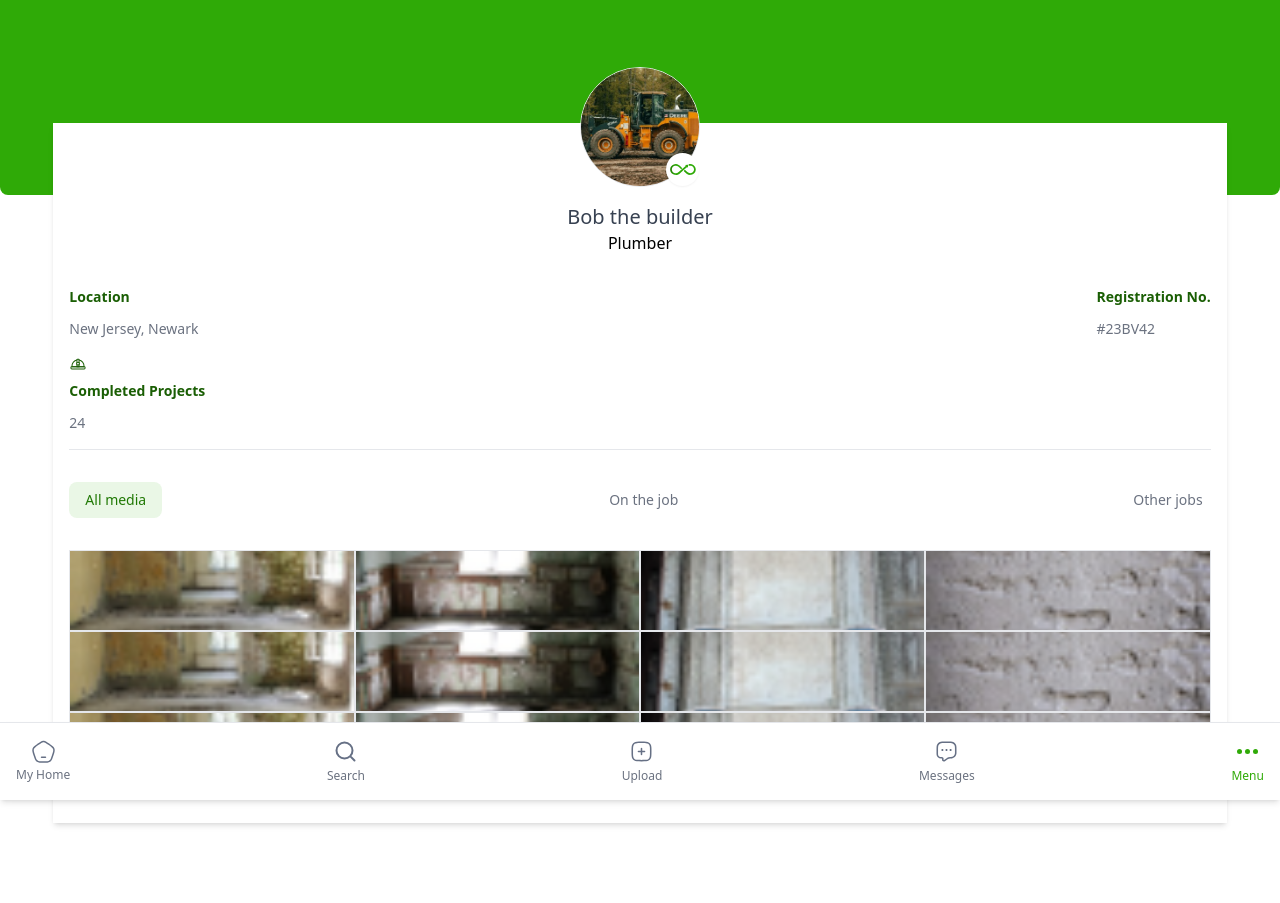
After one commit to Benmore-Studio/benmore-app-sproost, a Django app: page /contractors/1/ in a window 1280 px wide. The commit adds this page. Run offline with Django 5.2, Linux system fonts and the light colour scheme; some libraries are stand-ins or nearby versions.

Commit message:
feat: working on sproost screenss

```diff
--- a/main/urls.py
+++ b/main/urls.py
@@ -13,6 +13,7 @@ urlpatterns = [
     path('assign-agent/', views.assignAgent, name="assign-agent"),
     path('property-list/', views.propertyList, name="property-list"),
     path('contractors/', views.contractors, name="contractors"),
+    path('contractors/<str:profession>/', views.contractorDetail, name="contractors"),
     path('login/', views.loginUser, name="login"),
     path('signup/', views.signUpUser, name="signup"),
 ]
--- a/main/views.py
+++ b/main/views.py
@@ -59,5 +59,24 @@ def MenuList(request):
     return render(request, 'user/menu.html', context)
 
 def contractors(request):
+    searchResults = [
+        {'name': 'Olivia Rhye', 'profession': 'plumber', 'phone': '+1 834 955 0920', 'email': 'olivia@untitledui.com'},
+        {'name': 'Phoenix Baker', 'profession': 'electrician', 'phone': '+1 834 955 0920', 'email': 'olivia@untitledui.com'},
+        {'name': 'Lana Steiner', 'profession': 'carpenter', 'phone': '+1 834 955 0920', 'email': 'olivia@untitledui.com'},
+        {'name': 'Demi Wilkinson', 'profession': 'interior designer', 'phone': '+1 834 955 0920', 'email': 'olivia@untitledui.com'},
+        {'name': 'Candice Wua', 'profession': 'painter', 'phone': '+1 834 955 0920', 'email': 'olivia@untitledui.com'},
+        {'name': 'Natali Craig', 'profession': 'carpenter', 'phone': '+1 834 955 0920', 'email': 'olivia@untitledui.com'},
+        {'name': 'Drew Cano', 'profession': 'painter', 'phone': '+1 834 955 0920', 'email': 'olivia@untitledui.com'},
+        {'name': 'Phoenix Baker', 'profession': 'electrician', 'phone': '+1 834 955 0920', 'email': 'olivia@untitledui.com'},
+        {'name': 'Lana Steiner', 'profession': 'carpenter', 'phone': '+1 834 955 0920', 'email': 'olivia@untitledui.com'},
+        {'name': 'Demi Wilkinson', 'profession': 'interior designer', 'phone': '+1 834 955 0920', 'email': 'olivia@untitledui.com'},
+
+    ]
+    context ={
+        'contractors': searchResults
+    }
+    return render(request, 'user/contractors.html', context)
+
+def contractorDetail(request, profession):
     context ={}
-    return render(request, 'user/contractors.html', context)
+    return render(request, 'user/contractorDetail.html', context)
--- /dev/null
+++ b/static/js/contractorDetail.js
@@ -0,0 +1,17 @@
+function openTab(evt, tabName) {
+  var i, tabcontent, tablinks
+  tabcontent = document.getElementsByClassName("tabcontent")
+  for (i = 0; i < tabcontent.length; i++) {
+    tabcontent[i].style.display = "none"
+  }
+  tablinks = document.getElementsByClassName("tablinks")
+  for (i = 0; i < tablinks.length; i++) {
+    tablinks[i].className = tablinks[i].className.replace(" active", "")
+  }
+  document.getElementById(tabName).style.display = "block"
+  evt.currentTarget.className += " active"
+}
+
+// By default, open the first tab
+document.getElementById("tab1").style.display = "block"
+document.getElementsByClassName("tablinks")[0].className += " active"
--- a/templates/user/base.html
+++ b/templates/user/base.html
@@ -14,6 +14,7 @@
           extend: {
             colors: {
               primary: "#2FAA07",
+              "primarydark": "#1A5E04",
               "toneLightGreen": "#EAF7E6",
             },
             fontFamily: {
--- a/templates/user/bottom_navigation.html
+++ b/templates/user/bottom_navigation.html
@@ -20,8 +20,8 @@
       <img src="{% static 'svgs/Message.svg' %}" alt="" class="" />
       <span class="text-gray-500 text-xs">Messages</span>
     </a>
-    <a href="{% url 'main:menu' %}" class="inline-flex flex-col gap-1 items-center">
-      {% if url_name == 'menu' %}
+    <a href="{% url 'main:menu'  %}" class="inline-flex flex-col gap-1 items-center">
+      {% if url_name == 'menu' or url_name == 'contractors' %}
       <img src="{% static 'svgs/more-horizon-green.svg' %}" alt="" class="" />
       <span class="text-primary text-xs">Menu</span> {% else %}
       <img src="{% static 'svgs/more-horizon.svg' %}" alt="" class="" />
--- /dev/null
+++ b/templates/user/contractorDetail.html
@@ -0,0 +1,94 @@
+{% extends "user/base.html" %} {% load static %} {% block content %}
+<style>
+  .tabcontent {
+    display: none;
+  }
+
+  .tablinks.active {
+    background-color: #eaf7e6;
+    border-radius: 8px;
+    padding: 8px 16px;
+    color: #217905;
+  }
+</style>
+
+<main class="w-full">
+  <div class="w-full h-[195px] rounded-bl-lg rounded-br-lg bg-primary"></div>
+  <div class="min-h-[750px] mt-[-8rem]">
+    <div class="w-[120px] h-[120px] relative rounded-full border border-enutral-150 mx-auto mt-[-1rem]">
+      <img src="{% static 'images/truck.jpeg' %}" alt="" class="w-full h-full object-cover rounded-full" />
+      <div class="w-[33px] h-[33px] rounded-full bg-white flex items-center justify-center absolute bottom-0 right-0 shadow-sm">
+        <img src="{% static 'svgs/sproost.svg' %}" alt="" class="w-[26px] h-[12px] object-contain" />
+      </div>
+    </div>
+    <div class="w-11/12 mx-auto bg-white min-h-[700px] shadow-md mt-[-4rem]">
+      <div class="pt-20">
+        <!-- header -->
+        <div class="flex flex-col items-center justify-center mb-4">
+          <h3 class="text-xl text-gray-700">Bob the builder</h3>
+          <p class="font-[300]">Plumber</p>
+        </div>
+        <!-- content -->
+        <div class="w-full p-4 flex flex-col gap-4">
+          <div class="w-full flex items-center justify-between">
+            <div class="flex flex-col gap-3">
+              <span class="text-primarydark font-bold text-sm">Location</span>
+              <span class="text-gray-500 text-sm">New Jersey, Newark</span>
+            </div>
+            <div class="flex flex-col gap-3">
+              <span class="text-primarydark font-bold text-sm">Registration No.</span>
+              <span class="text-gray-500 text-sm">#23BV42</span>
+            </div>
+          </div>
+          <div class="flex flex-col gap-2 border-b border-neutral-150 pb-4">
+            <img src="{% static 'svgs/helmet.svg' %}" alt="" class="w-[18px] h-[18px] object-contain" />
+            <div class="flex flex-col gap-3">
+              <span class="text-primarydark font-bold text-sm">Completed Projects</span>
+              <span class="text-gray-500 text-sm">24</span>
+            </div>
+          </div>
+        </div>
+        <!-- tabs -->
+        <div class="tab flex flex-items-center justify-between p-4">
+          <button class="tablinks p-2 text-gray-500 text-sm font-medium" onclick="openTab(event, 'tab1')">All media</button>
+          <button class="tablinks p-2 text-gray-500 text-sm font-medium" onclick="openTab(event, 'tab2')">On the job</button>
+          <button class="tablinks p-2 text-gray-500 text-sm font-medium" onclick="openTab(event, 'tab3')">Other jobs</button>
+        </div>
+
+        <div id="tab1" class="tabcontent p-4">
+          <div class="w-full grid grid-cols-4">
+            <img src="{% static 'images/contract-img-1.png' %}" alt="" class="w-full h-[81px] border border-neutral-150 object-cover" />
+            <img src="{% static 'images/contract-img-2.png' %}" alt="" class="w-full h-[81px] border border-neutral-150 object-cover" />
+            <img src="{% static 'images/contract-img-3.png' %}" alt="" class="w-full h-[81px] border border-neutral-150 object-cover" />
+            <img src="{% static 'images/contract-img-4.png' %}" alt="" class="w-full h-[81px] border border-neutral-150 object-cover" />
+            <img src="{% static 'images/contract-img-1.png' %}" alt="" class="w-full h-[81px] border border-neutral-150 object-cover" />
+            <img src="{% static 'images/contract-img-2.png' %}" alt="" class="w-full h-[81px] border border-neutral-150 object-cover" />
+            <img src="{% static 'images/contract-img-3.png' %}" alt="" class="w-full h-[81px] border border-neutral-150 object-cover" />
+            <img src="{% static 'images/contract-img-4.png' %}" alt="" class="w-full h-[81px] border border-neutral-150 object-cover" />
+            <img src="{% static 'images/contract-img-1.png' %}" alt="" class="w-full h-[81px] border border-neutral-150 object-cover" />
+            <img src="{% static 'images/contract-img-2.png' %}" alt="" class="w-full h-[81px] border border-neutral-150 object-cover" />
+            <img src="{% static 'images/contract-img-3.png' %}" alt="" class="w-full h-[81px] border border-neutral-150 object-cover" />
+            <img src="{% static 'images/contract-img-4.png' %}" alt="" class="w-full h-[81px] border border-neutral-150 object-cover" />
+          </div>
+        </div>
+
+        <div id="tab2" class="tabcontent">
+          <div class="w-full min-h-24 flex items-center justify-center">
+            <h3 class="text-gray-900 font-semibold">Coming soon</h3>
+          </div>
+        </div>
+
+        <div id="tab3" class="tabcontent">
+          <div class="w-full min-h-24 flex items-center justify-center">
+            <h3 class="text-gray-900 font-semibold">Coming soon</h3>
+          </div>
+        </div>
+      </div>
+    </div>
+  </div>
+</main>
+
+{% endblock content %} {% block extraScripts %}
+<script src="{% static 'js/contractorDetail.js' %}"></script>
+
+{% endblock extraScripts %}
```
Also changed, not shown: static/js/home_owner.js (added, +53 -0 lines), templates/user/contractors.html (+20 -7 lines), templates/user/home-owner.html (+78 -1 lines), static/images/contract-img-1.png (renamed from static/images/Frame 1171275759.png), static/images/contract-img-2.png (renamed from static/images/Frame 1171275760.png), static/images/contract-img-3.png (renamed from static/images/Frame 1171275761.png), static/images/contract-img-4.png (renamed from static/images/Frame 1171275762.png), static/images/truck.jpeg (renamed from static/svgs/contractor-truck.jpeg), static/svgs/helmet.svg (renamed from static/svgs/Component 9.svg).
